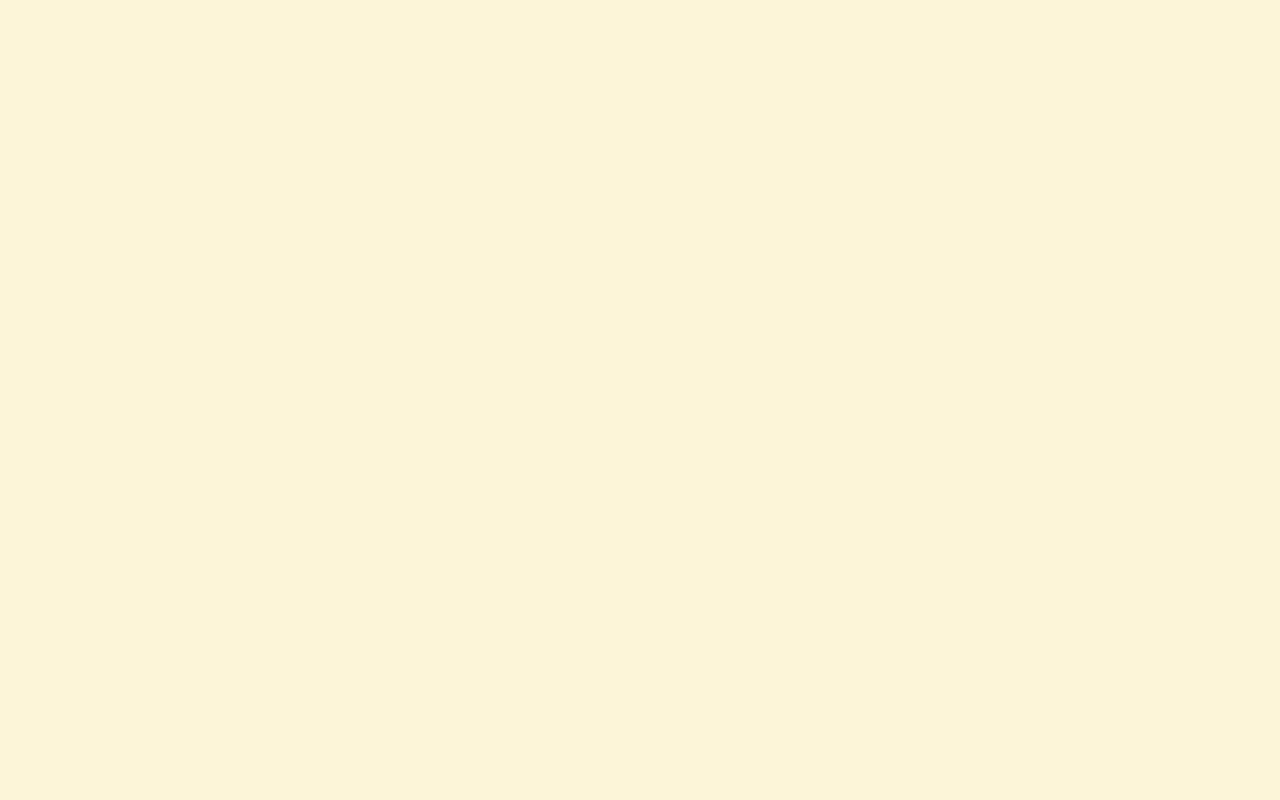
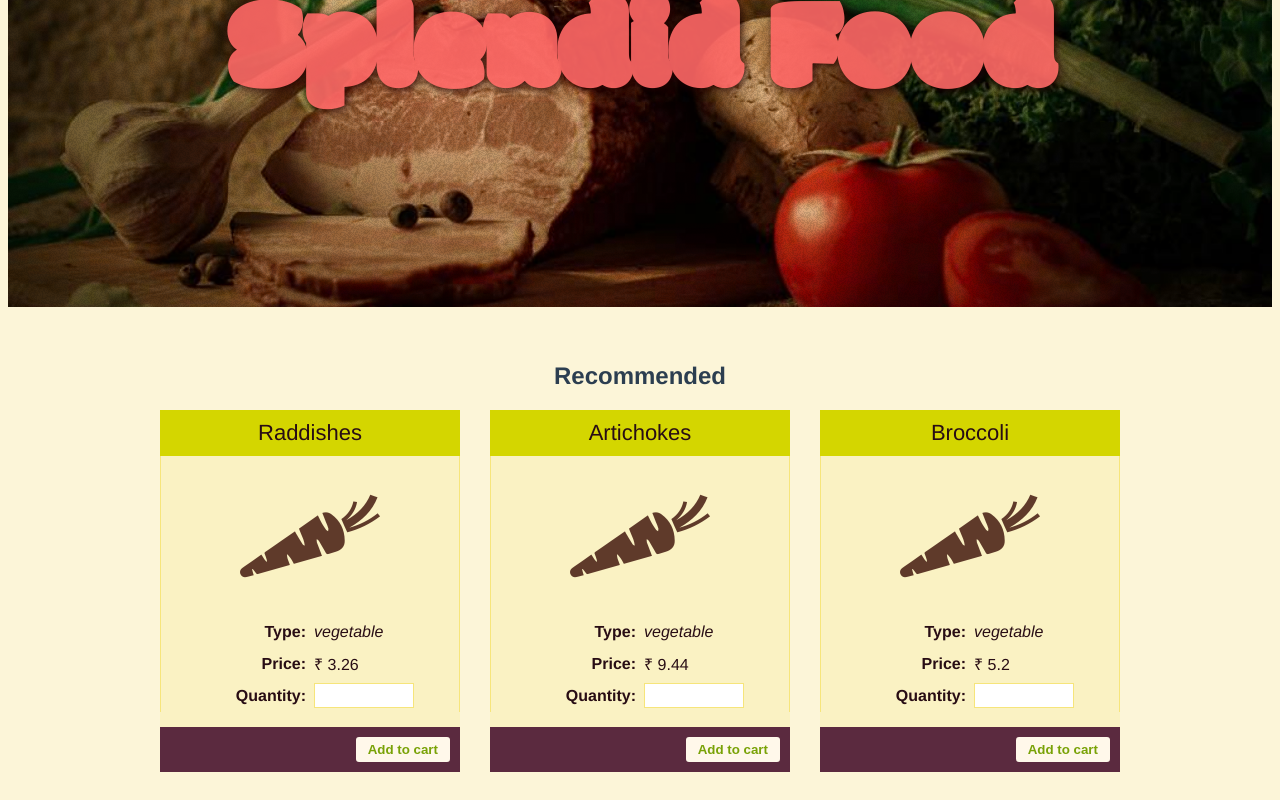
Before and after one commit to vaibhav18matere/vue-js-foodmart, a Vue app: page / in a window 1280 px wide. Shown: the part 309-1109 px from the top of the page. Before the commit the page ends 800 px from the top, so only its background shows below. Built offline with nearby package versions, Linux system fonts and the light colour scheme.

Commit message:
feat : homepage UI & static data added

```diff
--- a/src/views/HomeView.vue
+++ b/src/views/HomeView.vue
@@ -1,12 +1,65 @@
 <template>
   <div class="home">
-    <h1>Homepage</h1>
+    <div class="splash-container">
+      <div class="splash">
+        <h1>Splendid Food</h1>
+      </div>
+    </div>
+
+    <main class="wrapper">
+      <h2>Recommended</h2>
+
+      <div class="recommended">
+        <div v-for="(product, index) in inventory.slice(0, 3)" :key="product.id" class="card">
+          <div class="card-title">{{ product.name }}</div>
+          <div class="card-body">
+            <i class="icofont-10x icofont-carrot"></i>
+            <form>
+              <div class="row">
+                <div class="cell">
+                  <label>Type:</label>
+                </div>
+                <div class="cell">
+                  <em>{{ product.type }}</em>
+                </div>
+              </div>
+              <div class="row">
+                <div class="cell">
+                  <label>Price:</label>
+                </div>
+                <div class="cell">₹ {{ product.price.INR }}</div>
+              </div>
+              <div class="row">
+                <div class="cell">
+                  <label>Quantity:</label>
+                </div>
+                <div class="cell">
+                  <input type="number" v-model.number="product.quantity" />
+                </div>
+              </div>
+            </form>
+          </div>
+          <div class="card-footer">
+            <button @click="addToCart(product.name, index)" class="btn btn-light">
+              Add to cart
+            </button>
+          </div>
+        </div>
+      </div>
+    </main>
   </div>
 </template>
 
 <script>
 
+import food from './../assets/food.json'
+
 export default {
-  name: 'HomeView'
+  name: 'HomeView',
+  data () {
+    return {
+      inventory: food
+    }
+  }
 }
 </script>
```
